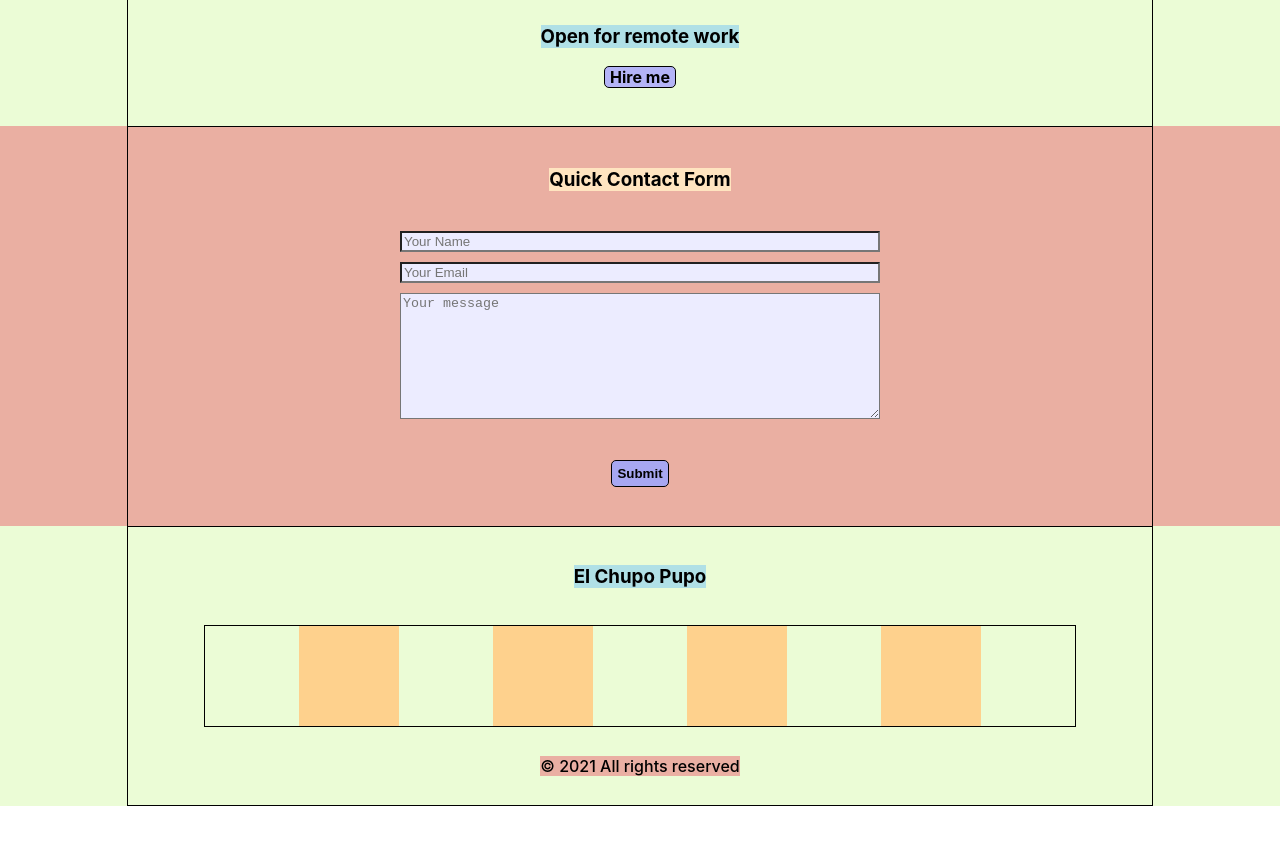
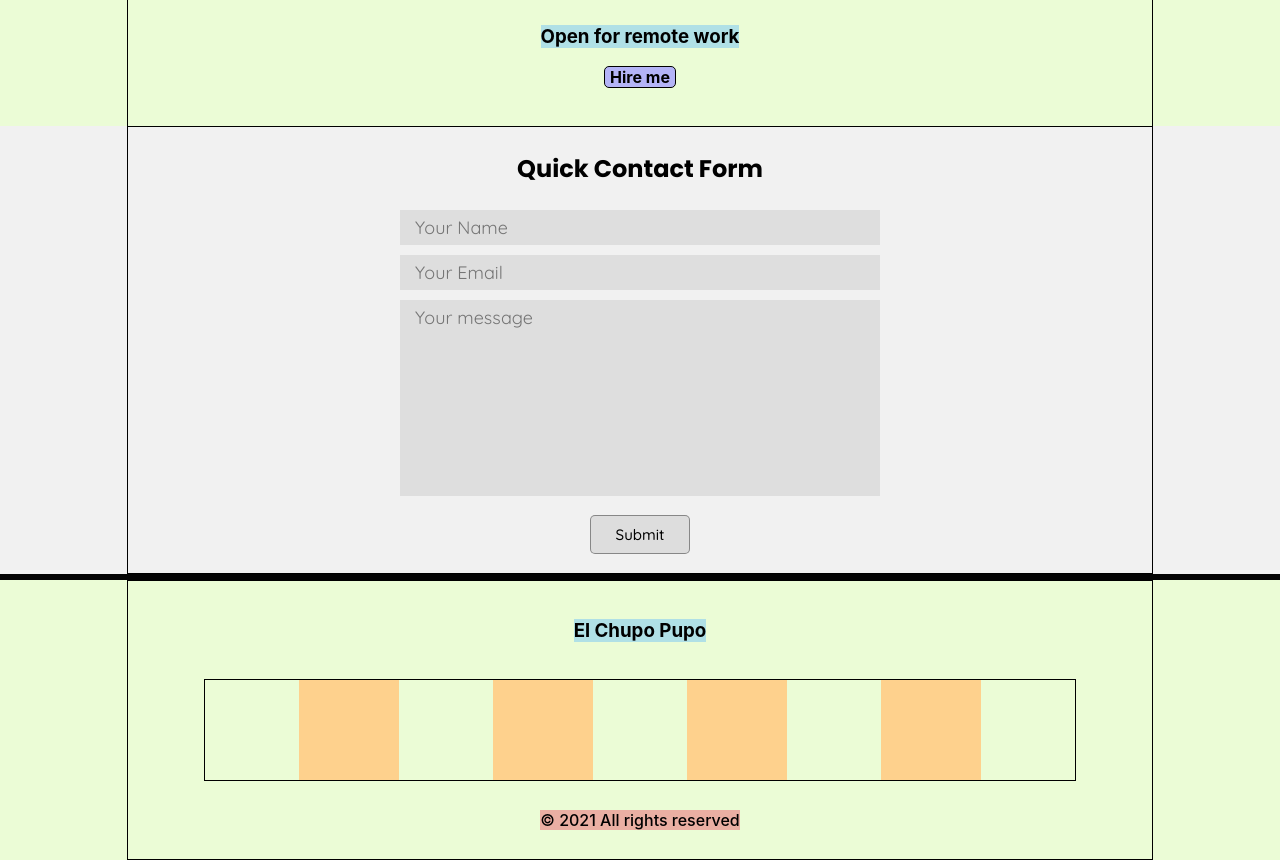
Before and after one commit to dzimentey/portfolio, a React (Create React App) app: page / in a window 1280 px wide. Shown: the part 2560-3420 px from the top of the page. Before the commit the page ends 3366 px from the top, so only its background shows below. Built offline with nearby package versions, Linux system fonts and the light colour scheme.

Commit message:
add: styles to form

```diff
--- a/src/contacts/Contacts.module.css
+++ b/src/contacts/Contacts.module.css
@@ -1,7 +1,9 @@
 .contactsBlock {
-    height: 50vh;
-    background-color: #eaafa2;
+    /*height: 50vh;*/
+    background-color: #F1F1F1;
+    border-bottom: 6px solid #040404;
 }
+
 
 .contactsContainer {
     flex-direction: column;
@@ -19,6 +21,22 @@
     flex-direction: column;
     justify-content: space-between;
     width: 480px;
+
+}
+
+.form textarea, .form input {
+    border: none;
+    outline: none;
+    background: rgba(51,51,51,.1);
+    /*color: #EEEEEE;*/
+    font-size: 18px;
+    padding: 6px 15px;
+    resize: none;
+    font-family: 'Quicksand', sans-serif
+}
+
+.form input {
+    /*height: 40px;*/
 }
 
 @media screen and (max-width: 600px) {
@@ -29,34 +47,37 @@
 
 input {
     margin-bottom: 10px;
-    background-color: #ececff;
 
 }
 
-textarea {
-    background-color: #ececff;
-}
 
 .title {
-    background-color: #ffe4c0;
-    margin: 0;
+    /*background-color: #ffe4c0;*/
+    font-family: 'Poppins', sans-serif;
+    font-size: 24px;
 }
 
 .sendButton {
-    font-weight: 700;
-    border: 1px solid;
+    font-family: 'Quicksand', sans-serif;
+    font-weight: 500;
+    border: 1px solid rgba(51,51,51,.5);
     border-radius: 5px;
-    padding: 5px;
-    background-color: #a7a7f1;
+    padding: 9px 25px;
+    background-color: rgba(51,51,51,.1);
+    /*color: #EEEEEE;*/
+    margin: 19px 0;
+    font-size: 15px;
 }
 
 .sendButton:hover {
     cursor: pointer;
-    background-color: #8f8fec;
+    background-color: #62dafb;
+    color: #090909;
+    font-weight: 700;
 }
 
 .sendButton:active {
     background-color: #ececff;
-    border: 1px solid #677d67;
+    border: 1px solid #62dafb;
 
 }
```
